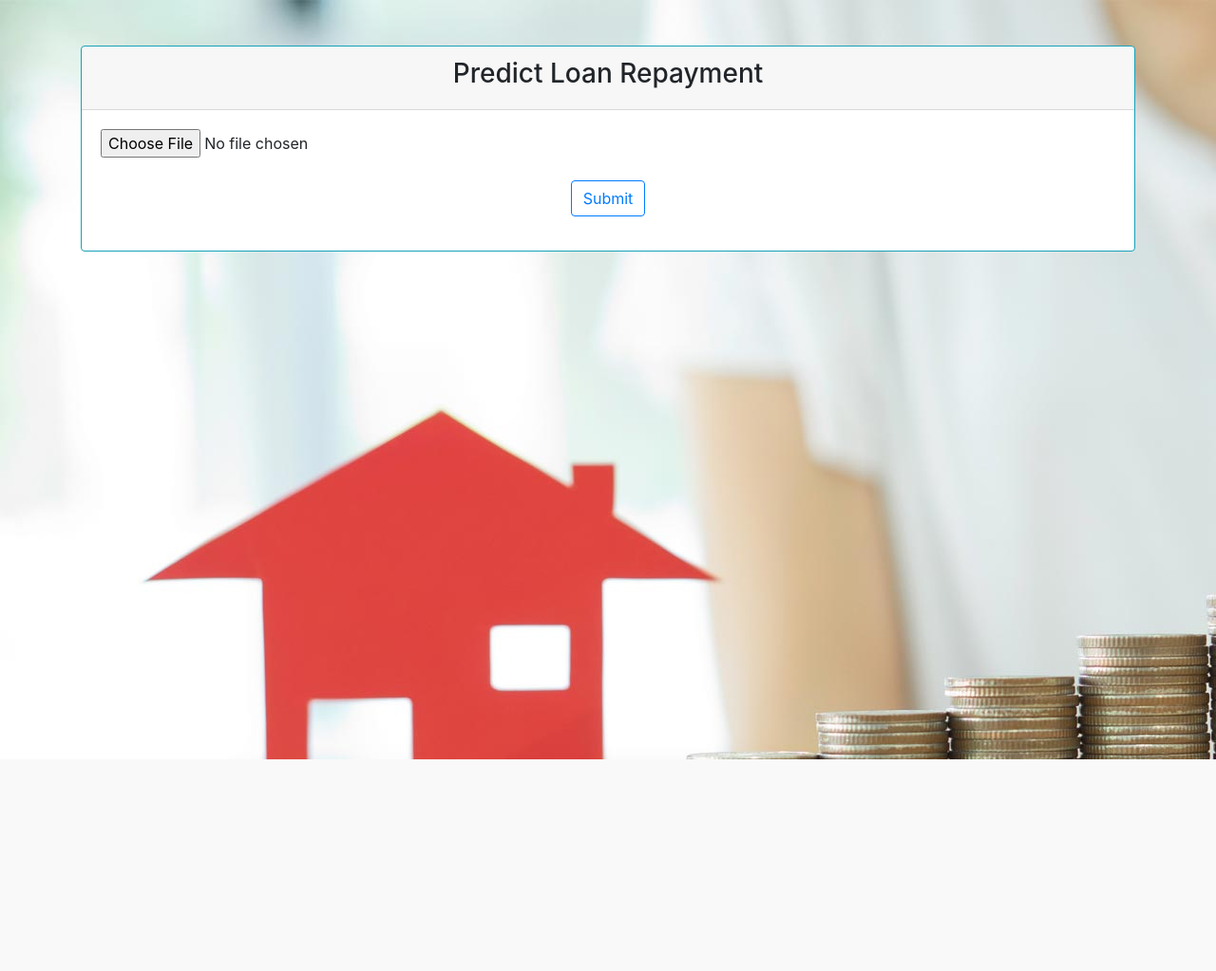
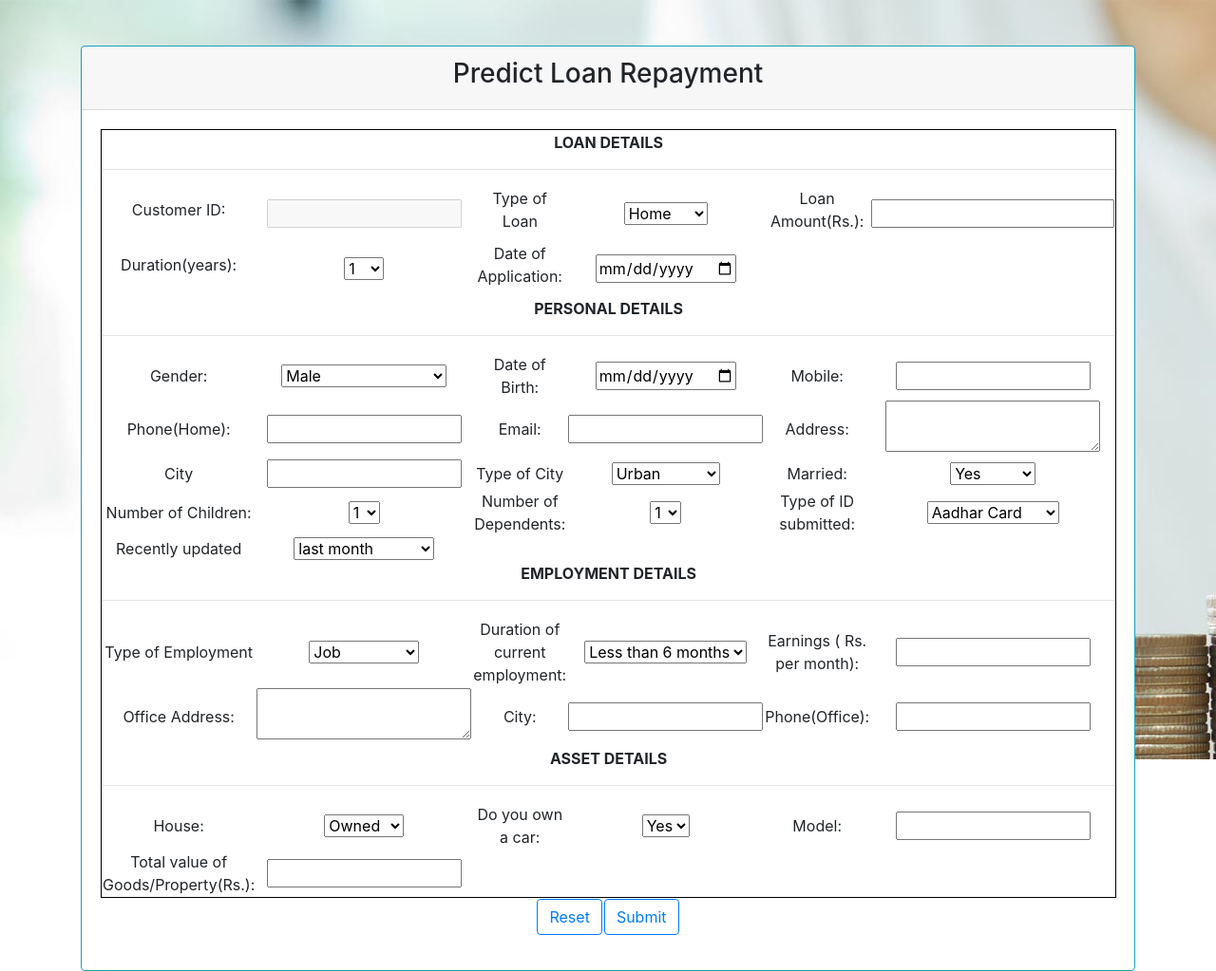
Before and after one commit to AnkitS97/file-upload-demo, a Flask app: page / in a window 1280 px wide. Shown: the whole page at 95% size. Before the commit the page ends 800 px from the top, so only its background shows below. Run offline with Flask 2, Linux system fonts and the light colour scheme; some libraries are stand-ins or nearby versions.

Commit message:
Added index page with basic customer info.

```diff
--- a/templates/index.html
+++ b/templates/index.html
@@ -14,21 +14,184 @@
                  <h3>Predict Loan Repayment</h3>
             </div>
           <div class="card-body">
+<form method="post" action="/upload" enctype="multipart/form-data" class="form-group">
+    <table style="border:1px solid black;" width="80%" align="center">
+        <TR>
+        <TD colspan="6">
+            <B>LOAN DETAILS</B>
+            <HR>
+        </TD>
+        </TR>
+        <TR>
+        <td><label >Customer ID:</label></td>
+        <td><input type="text" disabled="true" size= 15 id="fname" name="fname"></td>
+        <td><label >Type of Loan</label></td>
+        <td>
+            <select id="type_of_loan" name="type_of_loan"  >
+                <option value="volvo">Home</option>
+                <option value="saab">Personal</option>
+                <option value="fiat">Others</option>
+            </select>
+        </td>
+        <TD>
+            <label >Loan Amount(Rs.):</label>
+        </TD>
+        <TD>
+            <input type="number" size= 15 id="fname" name="fname">
+        </TD>
+    </TR>
+    <TR>
+        <TD>
+            <label >Duration(years):</label>
+        </TD>
+        <TD>
+            <select >
+                <option >1</option><option >2</option><option >3</option><option >4</option><option >5</option><option >10</option><option >15</option><option >20</option><option >25</option>
+            </select>
+        </TD>
+        <TD>
+            <label >Date of Application:</label>
+        </TD>
+        <TD>
+            <input type="date" size= 15 id="fname" name="fname">
+        </TD>
+    </TR>
+    <TR>
+        <TD colspan="6"><b>PERSONAL DETAILS</b><HR></TD>
+    </TR>
+    <TR>
+        <TD>Gender:</TD>
+        <TD>
+            <select >
+                <option >Male</option><option >Female</option><option >Don't want to reveal</option>
+            </select>
+        </TD>
+        <TD>Date of Birth:</TD>
+        <TD>
+            <input type="date" size= 15 id="fname" name="fname">
+        </TD>
+        <TD>Mobile:</TD>
+        <TD>
+            <input type="text" size= 15 id="fname" name="fname">
+        </TD>
+    </TR>
+    <TR>
+        <TD>Phone(Home):</TD>
+        <TD><input type="tel" size= 15 id="fname" name="fname"></TD>
+        <TD>Email:</TD>
+        <TD><input type="email" size= 15 id="fname" name="fname"></TD>
+        <TD>Address:</TD>
+        <TD><textarea rows=2  size= 30 id="fname" name="fname"></textarea></TD>
+    </TR>
+<TR>
+        <TD>City</TD>
+        <TD><input type="text" size= 15 id="fname" name="fname"></TD>
 
-            <form method="post" action="/upload" enctype="multipart/form-data" class="form-group">
-                <input type="file" id="file" name="file" class="form-control-file">
-                </br>
-                <button type="submit" value="submit" class="btn btn-outline-primary">Submit</button>
-            </form>
+        <TD>Type of City</TD>
+        <TD>
+             <select >
+                <option >Urban</option><option >Semi-Urban</option><option >Rural</option>
+             </select>
+        </TD>
+
+        <TD>Married:</TD>
+        <TD>
+            <select >
+                <option >Yes</option><option >No</option><option >Divorced</option>
+            </select>
+        </TD>
+    </TR>
+<TR>
+        <TD>Number of Children:</TD>
+        <TD>
+            <select >
+                <option >1</option><option >2</option><option >3</option><option >4</option><option >5</option><option >6</option>
+            </select>
+        </TD>
+        <TD>Number of Dependents:</TD>
+        <TD>
+            <select >
+                <option >1</option><option >2</option><option >3</option><option >4</option><option >5</option><option >6</option>
+            </select>
+        </TD>
+        <TD>Type of ID submitted:</TD>
+        <TD>
+            <select >
+                <option >Aadhar Card</option><option >Voter ID</option><option >Passport</option><option >Driving License</option><option >Ration Card</option>
+            </select>
+        </TD>
+    </TR>
+<TR>
+        <TD>Recently updated</TD>
+        <TD>
+            <select >
+                <option >last month</option><option >2-6 months</option><option >7 month - 1 year</option><option >more than 1 year</option>
+            </select>
+        </TD>
+    </TR>
+    <TR>
+        <td colspan="6"><b>EMPLOYMENT DETAILS</b><HR></td>
+    </TR>
+    <TR>
+        <TD>Type of Employment</TD>
+        <TD>
+            <select >
+                <option >Job</option><option >Business</option><option >Professional</option>
+            </select>
+        </TD>
+        <TD>Duration of current employment:</TD>
+        <TD>
+            <select >
+                <option >Less than 6 months</option><option >7- 12 months</option><option >1-2 years</option><option >3-5 years</option><option >More than 5 years</option>
+            </select>
+        </TD>
+        <TD>Earnings ( Rs. per month):</TD>
+        <TD><input type="text" size= 15 id="fname" name="fname"></TD>
+    </TR>
+    <TR>
+        <TD>Office Address:</TD>
+        <TD> <textarea rows=2  size= 25 id="fname" name="fname"></textarea></TD>
+        <TD>City:</TD>
+        <TD><input type="text" size= 15 id="fname" name="fname"></TD>
+        <TD>Phone(Office):</TD>
+        <TD><input type="tel" size= 15 id="fname" name="fname"></TD>
+    </TR>
+    <TR><TD colspan="6"><b>ASSET DETAILS</b><hr></TD></TR>
+    <TR>
+        <TD>House:</TD>
+        <TD>
+            <select >
+                <option >Owned</option><option >Rented</option><option >Parental</option>
+            </select>
+        </TD>
+        <TD>Do you own a car:</TD>
+        <TD>
+            <select >
+                <option >Yes</option><option >No</option>
+            </select>
+        </TD>
+        <TD>Model:</TD>
+        <TD> <input type="text" size= 15 id="fname" name="fname"></TD>
+    </TR>
+    <TR>
+        <TD>Total value of Goods/Property(Rs.):
+        </TD>
+        <TD> <input type="text" size= 15 id="fname" name="fname">
+        </TD>
+    </TR>
+</table>
+
+ <table align="center">
+     <TR>
+        <TD><input type="reset" value="Reset" class="btn btn-outline-primary"></TD>
+         <TD><button type="submit" value="Next" class="btn btn-outline-primary">Submit</button></TD>
+
+    </TR>
+
+ </table>
+</form>
           </div>
         </div>
-
-        {% if uploaded == True %}
-            <div class="alert alert-primary" role="alert">
-              File uploaded
-            </div>
-        {% endif %}
-
     </div>
 </div>
 </body>
```
